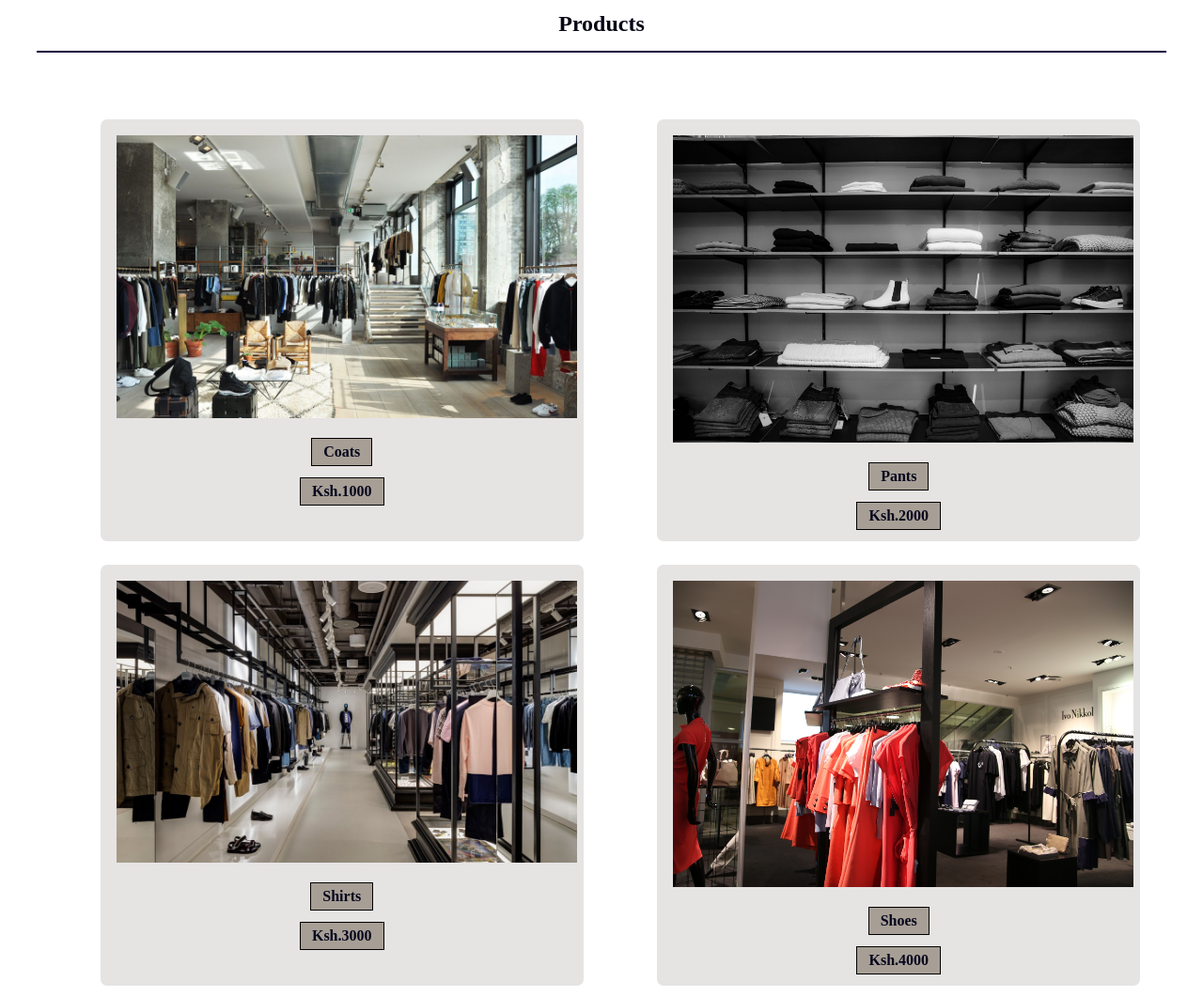
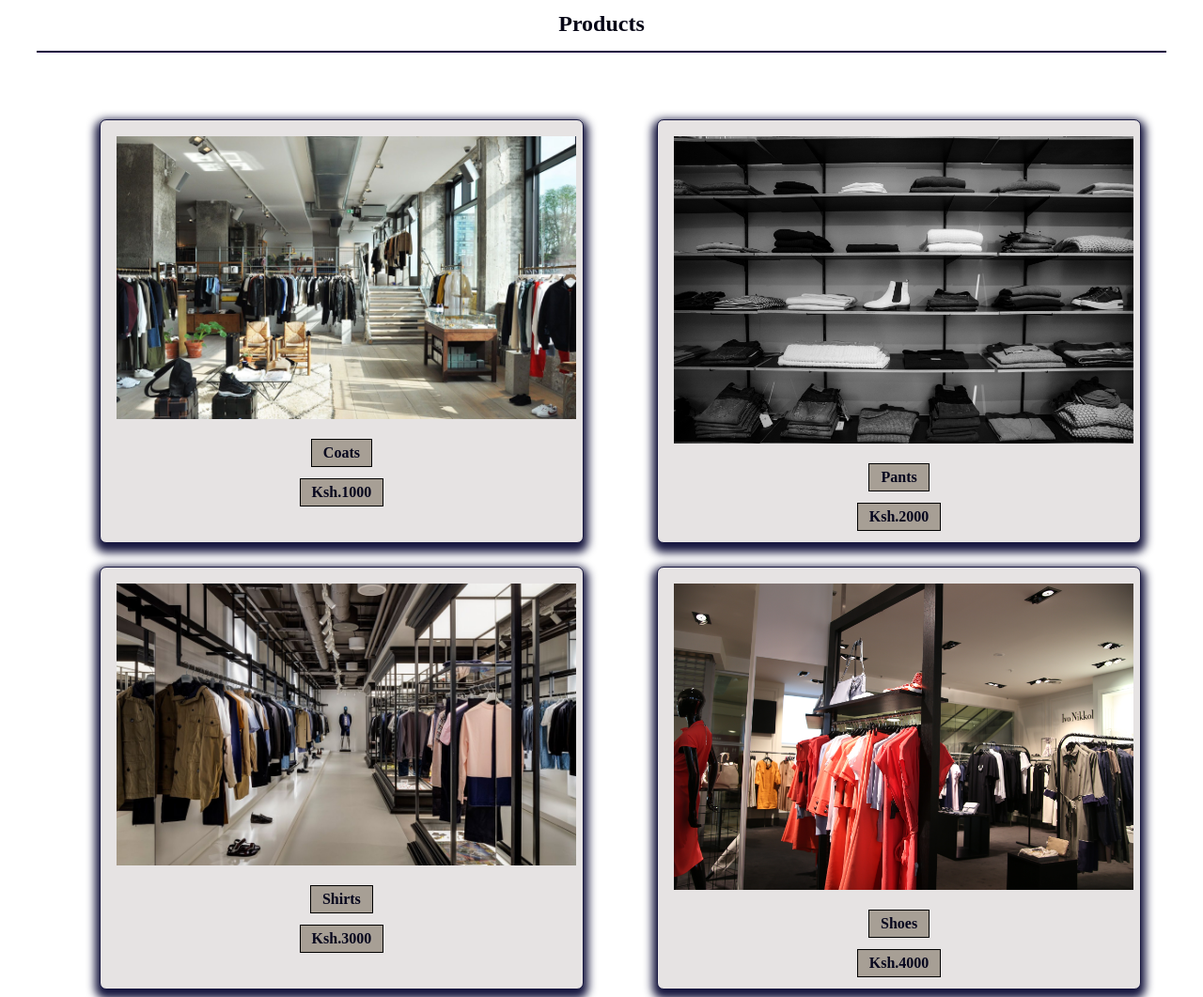
Before and after one commit to karanja-23/My-Shop, a website: page index.html in a window 1280 px wide. Shown: the part 1080-2141 px from the top of the page at 94% size. Drawn offline with Linux system fonts and the light colour scheme.

Commit message:
minor fix

```diff
--- a/style.css
+++ b/style.css
@@ -296,6 +296,8 @@ hr{
     padding: 5px;
 }
 .card{
+    border: 1px solid rgb(23, 23, 63);
+    box-shadow: 0px 5px 10px 5px rgb(23, 23, 63);
     width: 20%;
     padding: 10px;
     background-color: rgb(230, 227, 227);
```
